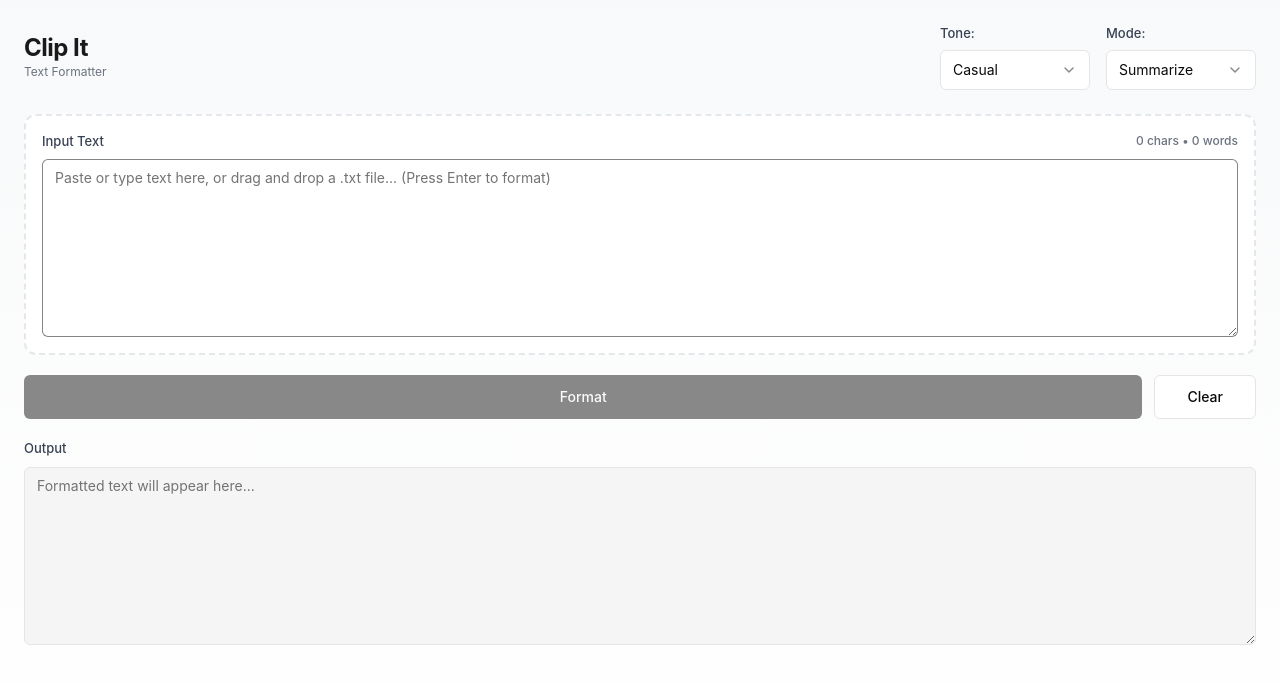
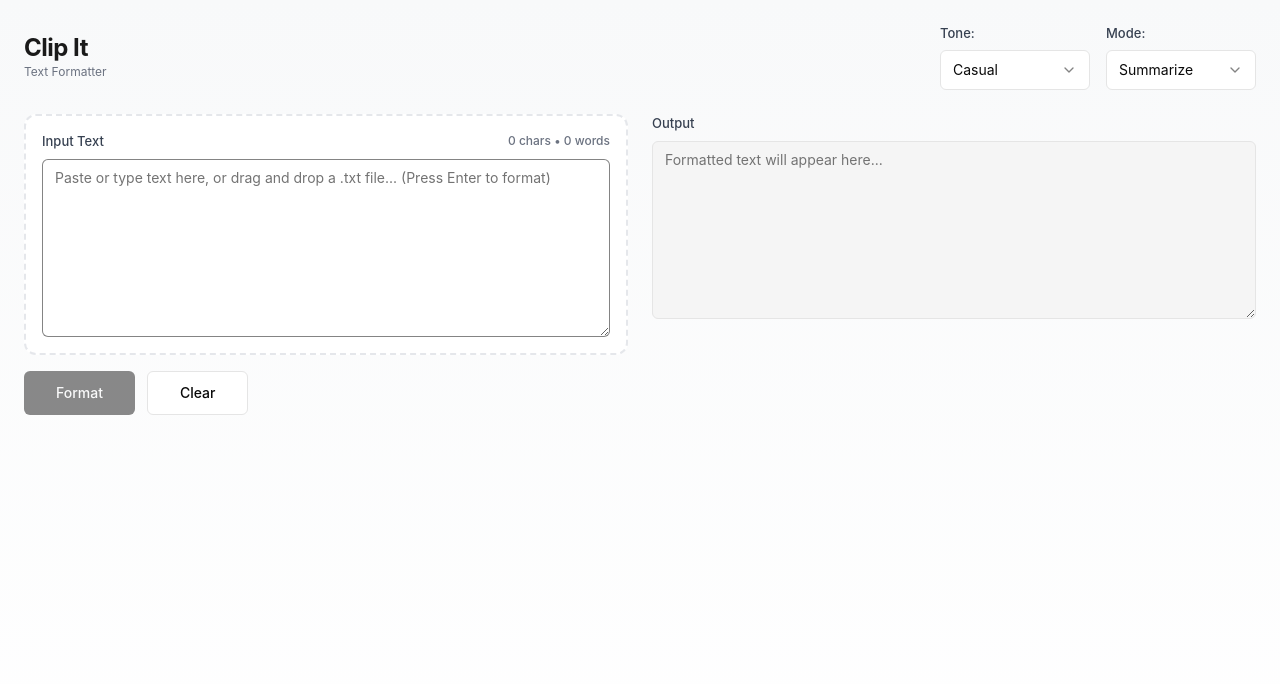
Before and after one commit to JoshMDiaz/clip-it, a React (Vite) app: page / in a window 1280 px wide. Shown: the top 684 px of the page. Built offline with nearby package versions, Linux system fonts and the light colour scheme.

Commit message:
Layout and app scrolling updates

```diff
--- a/src/App.jsx
+++ b/src/App.jsx
@@ -19,6 +19,7 @@ const getCharCount = (text) => text.length;
 function App() {
   const inputRef = useRef(null);
   const outputRef = useRef(null);
+  const containerRef = useRef(null);
   const [inputText, setInputText] = useState('');
   const [outputText, setOutputText] = useState('');
 
@@ -103,6 +104,12 @@ function App() {
     if (inputRef.current) {
       inputRef.current.focus();
     }
+    // Scroll to top
+    if (containerRef.current) {
+      containerRef.current.scrollTo({ top: 0, behavior: 'smooth' });
+    } else {
+      window.scrollTo({ top: 0, behavior: 'smooth' });
+    }
     showToast('Cleared');
   }, [showToast]);
 
@@ -169,7 +176,7 @@ function App() {
 
   return (
     <div className="app">
-      <div className="container max-w-full">
+      <div className="container max-w-full" ref={containerRef}>
         <header className="header">
           <div className="header-left">
             <h1>Clip It</h1>
@@ -207,6 +214,10 @@ function App() {
           </div>
         </header>
 
+        {/* Input/Output Container - Single column on mobile, side-by-side on desktop */}
+        <div className="flex flex-col lg:flex-row gap-4 lg:gap-6">
+          {/* Input and Buttons Group */}
+          <div className="flex flex-col flex-1 gap-4">
             <div
               className={`input-area ${isDragging ? 'dragging' : ''}`}
               onDragOver={handleDragOver}
@@ -234,7 +245,6 @@ function App() {
               <Button
                 onClick={handleFormat}
                 disabled={isLoading || !inputText.trim()}
-            className="flex-1"
                 size="lg"
               >
                 {isLoading ? 'Formatting...' : 'Format'}
@@ -248,8 +258,10 @@ function App() {
                 Clear
               </Button>
             </div>
+          </div>
 
-        <div className="output-area" ref={outputRef}>
+          {/* Output Group */}
+          <div className="output-area flex-1" ref={outputRef}>
             <label htmlFor="output" className="label">
               Output
               {outputText && (
@@ -276,6 +288,7 @@ function App() {
             />
           </div>
         </div>
+      </div>
 
       {toast && (
         <div className="toast">
```
Lines whose indentation alone changed are shown as unchanged.
